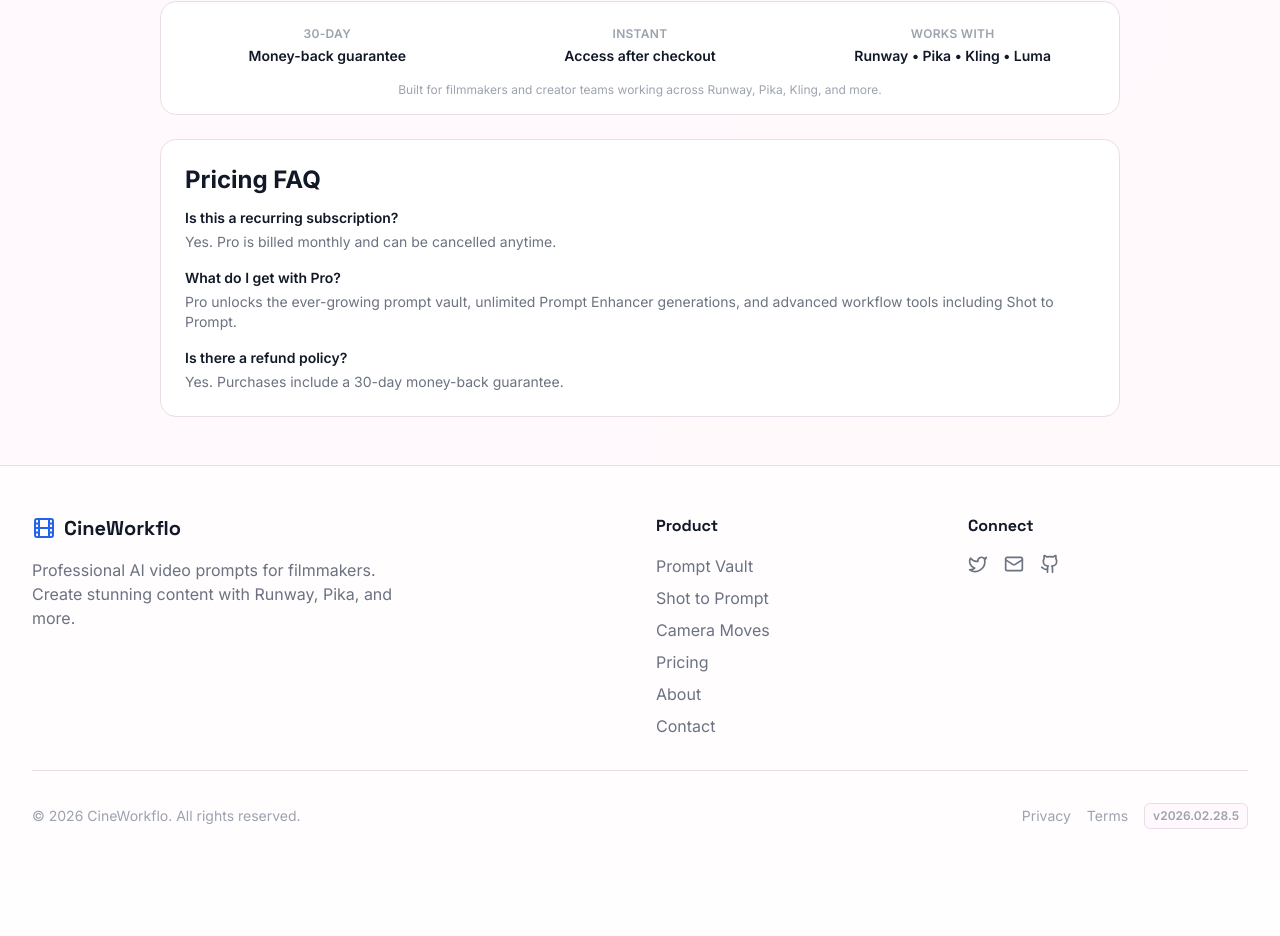
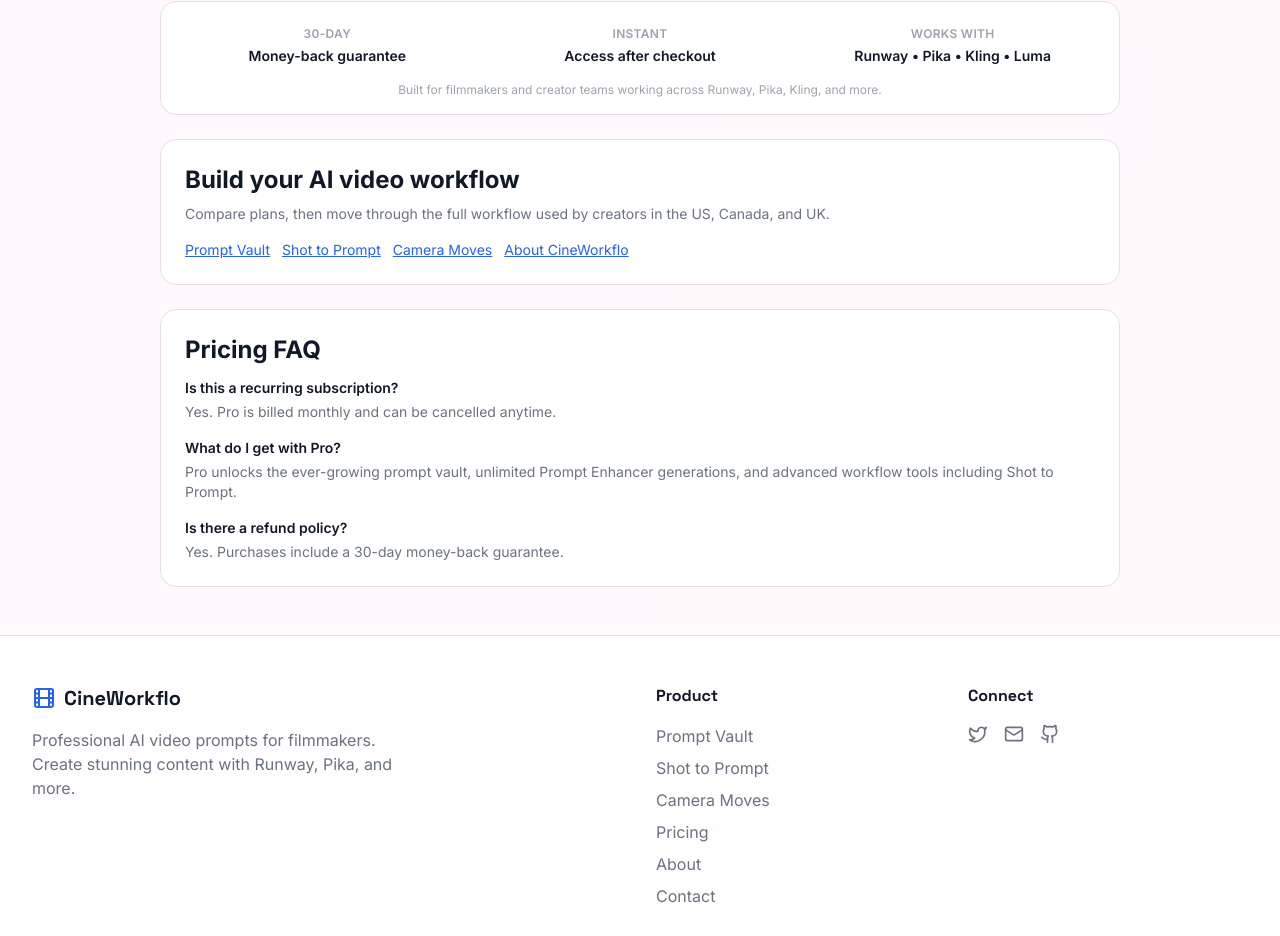
Before and after one commit to sakaarpuri/Cineworkflo, a React (Vite) app: page /pricing in a window 1280 px wide. Shown: the part 1157-2093 px from the top of the page. Before the commit the page ends 2034 px from the top, so only its background shows below. Built offline with nearby package versions, Linux system fonts and the light colour scheme; no server answers.

Commit message:
Improve route SEO metadata and internal linking for target markets

```diff
--- a/src/App.jsx
+++ b/src/App.jsx
@@ -27,25 +27,25 @@ const PromptVault = lazy(() => import('./components/PromptVault'))
 const Pricing = lazy(() => import('./components/Pricing'))
 
 const SEO_DEFAULT = {
-  title: 'CineWorkflo - Professional AI Video Prompts for Runway, Pika, Sora & Meta',
-  description: 'Professional AI video prompt workflows for filmmakers. Access curated prompts, shot-to-prompt tools, and camera movement guides.',
-  keywords: 'AI video prompts, Runway prompts, Pika prompts, Sora prompts, Meta prompts, AI filmmaking, video generation prompts',
+  title: 'CineWorkflo - AI Video Prompt Workflows for US, Canada, and UK Creators',
+  description: 'AI video prompt workflows for filmmakers and creator teams in the US, Canada, and UK. Access Prompt Vault, Shot to Prompt, and Camera Moves.',
+  keywords: 'AI video prompts, Runway prompts, Pika prompts, Sora prompts, Meta prompts, AI filmmaking, video generation prompts, US creators, Canada creators, UK creators',
   path: '/',
   noindex: false
 }
 
 const SEO_BY_PATH = {
   '/': {
-    title: 'CineWorkflo - Professional AI Video Prompts for Runway, Pika, Sora & Meta | 150+ Tested Prompts',
-    description: 'Stop guessing with AI video. 150+ professional prompts for Runway Gen-2, Pika Labs, Sora, Meta, and AI video tools. Copy, paste, create.',
-    keywords: 'AI video prompts, Runway prompts, Pika prompts, Sora prompts, Meta prompts, AI filmmaking, video generation prompts, Runway Gen-2, Pika Labs',
+    title: 'CineWorkflo - AI Video Prompts for US, Canada, and UK Creators | Prompt Vault + Tools',
+    description: 'Create AI video faster with Prompt Vault, Shot to Prompt, and Camera Moves. Built for filmmakers and creator teams across the US, Canada, and UK.',
+    keywords: 'AI video prompts, Runway prompts, Pika prompts, Sora prompts, Meta prompts, AI filmmaking, video generation prompts, US, Canada, UK',
     path: '/',
     noindex: false
   },
   '/prompts': {
-    title: 'Prompt Vault - Pro AI Video Prompts (Image + Video + SFX) | CineWorkflo',
-    description: 'Browse pro prompts with Image Prompt, Video Prompt, and SFX blocks plus variable controls. Built for filmmakers using Runway, Kling, Luma, Sora, Higgsfield, and more.',
-    keywords: 'prompt vault, AI video prompts, image prompt, video prompt, sfx prompt, variable prompts, Runway prompts, Kling prompts, Luma prompts, Sora prompts, Higgsfield prompts',
+    title: 'Prompt Vault - AI Video Prompts for US, Canada, and UK Teams | CineWorkflo',
+    description: 'Browse AI video prompts with Image Prompt, Video Prompt, and SFX blocks plus variable controls for creator workflows in the US, Canada, and UK.',
+    keywords: 'prompt vault, AI video prompts, image prompt, video prompt, sfx prompt, variable prompts, Runway prompts, Kling prompts, Luma prompts, Sora prompts, US Canada UK',
     path: '/prompts',
     noindex: false
   },
@@ -57,16 +57,16 @@ const SEO_BY_PATH = {
     noindex: true
   },
   '/shot-to-prompt': {
-    title: 'Shot to Prompt - Turn Visual References into AI Video Prompts | CineWorkflo',
-    description: 'Upload a shot reference and generate an optimized AI video prompt. Speed up concepting and previsualization workflows.',
-    keywords: 'shot to prompt, image to prompt, AI video prompt generator, filmmaking prompt tool',
+    title: 'Shot to Prompt - Convert Frames into AI Video Prompts | CineWorkflo',
+    description: 'Upload an image or short video reference and generate an AI video prompt. Built for previsualization workflows in the US, Canada, and UK.',
+    keywords: 'shot to prompt, image to prompt, AI video prompt generator, filmmaking prompt tool, US Canada UK',
     path: '/shot-to-prompt',
     noindex: false
   },
   '/camera-moves': {
     title: 'Camera Movements Guide - Classic, Dynamic, and AI-Native Moves | CineWorkflo',
-    description: 'Learn camera movement language with interactive cards for dolly, pan, tracking, handheld, steadicam, orbit, drone, and more.',
-    keywords: 'camera movements, dolly shot, pan shot, steadicam, handheld, whip pan, dutch angle, dolly zoom, AI camera moves',
+    description: 'Learn camera movement language with interactive cards for dolly, pan, tracking, handheld, steadicam, orbit, drone, and more for US, Canada, and UK creators.',
+    keywords: 'camera movements, dolly shot, pan shot, steadicam, handheld, whip pan, dutch angle, dolly zoom, AI camera moves, US Canada UK',
     path: '/camera-moves',
     noindex: false
   },
@@ -78,23 +78,23 @@ const SEO_BY_PATH = {
     noindex: false
   },
   '/pricing': {
-    title: 'Pricing - CineWorkflo Plans for AI Video Creators',
-    description: 'Compare Free and Pro plans for CineWorkflo. Unlock the ever-growing prompt vault and unlimited Prompt Enhancer generations.',
-    keywords: 'CineWorkflo pricing, AI video prompt pricing, Runway prompt subscription, Pika prompt plans, Sora prompt plans, Meta prompt plans',
+    title: 'Pricing - CineWorkflo Plans for AI Video Creators in US, Canada, and UK',
+    description: 'Compare Free and Pro plans for CineWorkflo. Unlock the ever-growing Prompt Vault and unlimited Prompt Enhancer generations for creator workflows in the US, Canada, and UK.',
+    keywords: 'CineWorkflo pricing, AI video prompt pricing, Runway prompt subscription, Pika prompt plans, Sora prompt plans, Meta prompt plans, US Canada UK',
     path: '/pricing',
     noindex: false
   },
   '/about': {
     title: 'About CineWorkflo - AI Video Prompt Workflows',
-    description: 'Learn about CineWorkflo and how it helps filmmakers and creators build reliable AI video workflows.',
-    keywords: 'about CineWorkflo, AI video workflow platform, filmmaker prompt tools',
+    description: 'Learn how CineWorkflo helps filmmakers and creator teams in the US, Canada, and UK build reliable AI video workflows.',
+    keywords: 'about CineWorkflo, AI video workflow platform, filmmaker prompt tools, US Canada UK',
     path: '/about',
     noindex: false
   },
   '/contact': {
     title: 'Contact CineWorkflo Support',
-    description: 'Contact CineWorkflo for support, billing, and partnership inquiries.',
-    keywords: 'contact CineWorkflo, CineWorkflo support, prompt tool support',
+    description: 'Contact CineWorkflo for support, billing, and partnership inquiries from the US, Canada, and UK.',
+    keywords: 'contact CineWorkflo, CineWorkflo support, prompt tool support, US Canada UK',
     path: '/contact',
     noindex: false
   },
--- a/src/pages/AboutPage.jsx
+++ b/src/pages/AboutPage.jsx
@@ -14,7 +14,31 @@ export default function AboutPage() {
           <p>CineWorkflo helps filmmakers and creators produce better AI video outputs with practical prompt workflows.</p>
           <p>The product combines a curated prompt vault, reference-to-prompt tooling, and camera movement education to reduce trial-and-error in generation.</p>
           <p>Our focus is practical production outcomes: faster concepting, cleaner direction, and more consistent visual quality.</p>
+          <p>We currently support creator workflows in the US, Canada, and UK.</p>
         </div>
+
+        <section
+          className="mt-8 rounded-2xl p-5"
+          style={{ background: 'var(--bg-card)', border: '1px solid var(--border-color)' }}
+        >
+          <h2 className="text-lg font-semibold mb-3" style={{ color: 'var(--text-primary)' }}>
+            Explore the workflow
+          </h2>
+          <div className="flex flex-wrap gap-3 text-sm">
+            <Link to="/prompts" className="underline" style={{ color: 'var(--accent-blue)' }}>
+              Prompt Vault
+            </Link>
+            <Link to="/shot-to-prompt" className="underline" style={{ color: 'var(--accent-blue)' }}>
+              Shot to Prompt
+            </Link>
+            <Link to="/camera-moves" className="underline" style={{ color: 'var(--accent-blue)' }}>
+              Camera Moves
+            </Link>
+            <Link to="/pricing" className="underline" style={{ color: 'var(--accent-blue)' }}>
+              Pricing
+            </Link>
+          </div>
+        </section>
       </div>
     </div>
   )
--- a/src/pages/ContactPage.jsx
+++ b/src/pages/ContactPage.jsx
@@ -13,7 +13,31 @@ export default function ContactPage() {
         <div className="space-y-4 text-sm leading-7" style={{ color: 'var(--text-secondary)' }}>
           <p>For support, account issues, billing questions, or partnerships, email us at <a href="mailto:support@cineworkflo.com" className="underline">support@cineworkflo.com</a>.</p>
           <p>We typically respond within 1–2 business days.</p>
+          <p>Support currently covers users and teams in the US, Canada, and UK.</p>
         </div>
+
+        <section
+          className="mt-8 rounded-2xl p-5"
+          style={{ background: 'var(--bg-card)', border: '1px solid var(--border-color)' }}
+        >
+          <h2 className="text-lg font-semibold mb-3" style={{ color: 'var(--text-primary)' }}>
+            Useful links
+          </h2>
+          <div className="flex flex-wrap gap-3 text-sm">
+            <Link to="/prompts" className="underline" style={{ color: 'var(--accent-blue)' }}>
+              Browse Prompt Vault
+            </Link>
+            <Link to="/shot-to-prompt" className="underline" style={{ color: 'var(--accent-blue)' }}>
+              Open Shot to Prompt
+            </Link>
+            <Link to="/camera-moves" className="underline" style={{ color: 'var(--accent-blue)' }}>
+              Learn Camera Moves
+            </Link>
+            <Link to="/pricing" className="underline" style={{ color: 'var(--accent-blue)' }}>
+              View Pricing
+            </Link>
+          </div>
+        </section>
       </div>
     </div>
   )
--- a/src/pages/PricingPage.jsx
+++ b/src/pages/PricingPage.jsx
@@ -21,6 +21,35 @@ export default function PricingPage({ onAuthClick }) {
 
       <div className="max-w-5xl mx-auto px-4 sm:px-6 lg:px-8 pb-12">
         <SocialProofBar variant="pricing" />
+
+        <section
+          className="rounded-2xl p-6 mt-6"
+          style={{
+            background: 'var(--bg-card)',
+            border: '1px solid var(--border-color)'
+          }}
+        >
+          <h2 className="text-2xl font-bold mb-2" style={{ color: 'var(--text-primary)' }}>
+            Build your AI video workflow
+          </h2>
+          <p className="text-sm mb-4" style={{ color: 'var(--text-secondary)' }}>
+            Compare plans, then move through the full workflow used by creators in the US, Canada, and UK.
+          </p>
+          <div className="flex flex-wrap gap-3 text-sm">
+            <Link to="/prompts" className="underline" style={{ color: 'var(--accent-blue)' }}>
+              Prompt Vault
+            </Link>
+            <Link to="/shot-to-prompt" className="underline" style={{ color: 'var(--accent-blue)' }}>
+              Shot to Prompt
+            </Link>
+            <Link to="/camera-moves" className="underline" style={{ color: 'var(--accent-blue)' }}>
+              Camera Moves
+            </Link>
+            <Link to="/about" className="underline" style={{ color: 'var(--accent-blue)' }}>
+              About CineWorkflo
+            </Link>
+          </div>
+        </section>
 
         <section
           className="rounded-2xl p-6 mt-6"
```
Also changed, not shown: scripts/prerender-routes.mjs (+18 -18 lines).
